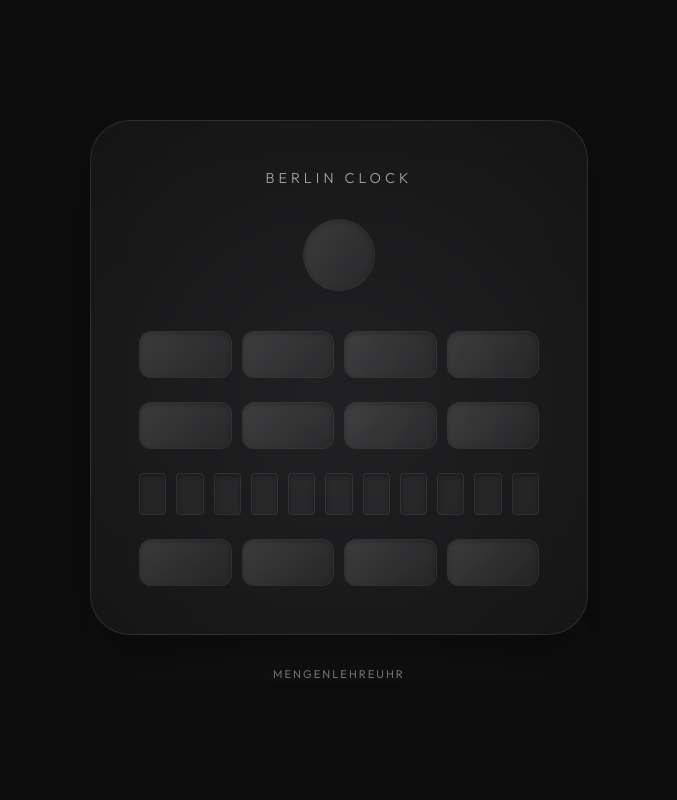
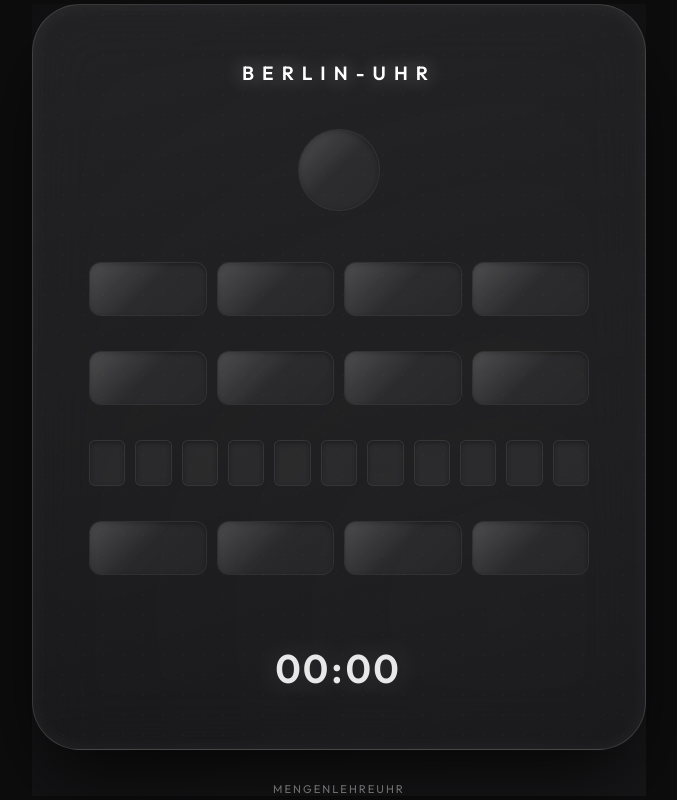
Before and after one commit to icolane/Berlin-Uhr, a Svelte app in the folder Client/: page / in a window 1280 px wide. Shown: the whole page, without its empty margins (301-978 px from the left). Built offline with nearby package versions, Linux system fonts and the light colour scheme; no server answers.

Commit message:
feat: Berlin Clock frontend mit Svelte und Go time API backend implementiert

```diff
--- a/Client/src/App.svelte
+++ b/Client/src/App.svelte
@@ -1,12 +1,19 @@
 <script>
-  import { onMount } from 'svelte';
-  import './App.css';
+  import { onMount } from "svelte";
+  import "./App.css";
 
-  let clock = { isLeapSecond: false, hoursFive: 0, hoursOne: 0, minutesFive: 0, minutesOne: 0 };
+  let clock = {
+    isLeapSecond: false,
+    hoursFive: 0,
+    hoursOne: 0,
+    minutesFive: 0,
+    minutesOne: 0,
+    seconds: 0,
+  };
 
   async function getTime() {
     try {
-      const res = await fetch('http://localhost:8080/time');
+      const res = await fetch("http://localhost:8080/time");
       if (res.ok) {
         clock = await res.json();
       }
@@ -25,37 +32,55 @@
 <main class="panel">
   <div class="clock-container">
     <header class="clock-header">
-      <h1>Berlin Clock</h1>
+      <h1>Berlin-Uhr</h1>
     </header>
-
     <div class="light round {clock.isLeapSecond ? 'yellow' : 'off'}"></div>
 
-    <!-- 5 Hours -->
     <div class="row">
       {#each Array(4) as _, i}
-        <div class="light {i < clock.hoursFive ? 'red' : 'off'}" data-value="5h"></div>
+        <div
+          class="light {i < clock.hoursFive ? 'red' : 'off'}"
+          data-value="5h"
+        ></div>
       {/each}
     </div>
 
-    <!-- 1 Hour -->
     <div class="row">
       {#each Array(4) as _, i}
-        <div class="light {i < clock.hoursOne ? 'red' : 'off'}" data-value="1h"></div>
+        <div
+          class="light {i < clock.hoursOne ? 'red' : 'off'}"
+          data-value="1h"
+        ></div>
       {/each}
     </div>
 
-    <!-- 5 Minutes -->
+    <!-- Reihe für 5 Minuten-->
     <div class="row">
       {#each Array(11) as _, i}
-        <div class="light-small {i < clock.minutesFive ? ((i+1)%3 === 0 ? 'red' : 'yellow') : 'off'}" data-value="5m"></div>
+        <div
+          class="light-small {i < clock.minutesFive
+            ? (i + 1) % 3 === 0
+              ? 'red'
+              : 'yellow'
+            : 'off'}"
+          data-value=""
+        ></div>
       {/each}
     </div>
 
-    <!-- 1 Minute -->
     <div class="row">
       {#each Array(4) as _, i}
-        <div class="light {i < clock.minutesOne ? 'yellow' : 'off'}" data-value="1m"></div>
+        <div
+          class="light {i < clock.minutesOne ? 'yellow' : 'off'}"
+          data-value=""
+        ></div>
       {/each}
+    </div>
+
+    <div class="digital-time">
+      {String(clock.hoursFive * 5 + clock.hoursOne).padStart(2, "0")}:{String(
+        clock.minutesFive * 5 + clock.minutesOne,
+      ).padStart(2, "0")}
     </div>
   </div>
 
--- a/Client/src/app.css
+++ b/Client/src/app.css
@@ -6,9 +6,10 @@
   --border-color: rgba(255, 255, 255, 0.1);
   --off-color: rgba(255, 255, 255, 0.05);
   --yellow-lit: #ffcc00;
-  --yellow-glow: rgba(255, 204, 0, 0.4);
-  --red-lit: #ff2d55;
-  --red-glow: rgba(255, 45, 85, 0.4);
+  --yellow-glow: rgba(255, 204, 0, 0.5);
+  --red-lit: #c00000;
+  --red-glow: rgba(192, 0, 0, 0.5);
+  --glass-gloss: linear-gradient(135deg, rgba(255, 255, 255, 0.2) 0%, rgba(255, 255, 255, 0) 50%, rgba(0, 0, 0, 0.1) 100%);
   --accent-font: 'Outfit', sans-serif;
 }
 
@@ -33,21 +34,44 @@ body {
   width: 100%;
   height: 100%;
   background: radial-gradient(circle at center, #1a1a1c 0%, #0d0d0e 100%);
+  background-size: 200% 200%;
+  animation: bgPulse 15s infinite alternate ease-in-out;
+}
+
+@keyframes bgPulse {
+  0% { background-position: 0% 0%; }
+  100% { background-position: 100% 100%; }
 }
 
 .clock-container {
   position: relative;
-  background: var(--panel-bg);
-  backdrop-filter: blur(20px);
-  padding: 3rem;
-  border-radius: 40px;
-  border: 1px solid var(--border-color);
-  box-shadow: 0 25px 50px -12px rgba(0, 0, 0, 0.5);
+  background: linear-gradient(165deg, rgba(255, 255, 255, 0.08) 0%, rgba(255, 255, 255, 0.01) 100%);
+  backdrop-filter: blur(30px) saturate(180%);
+  padding: 3.5rem;
+  border-radius: 48px;
+  border: 1px solid rgba(255, 255, 255, 0.15);
+  box-shadow:
+    0 40px 80px -15px rgba(0, 0, 0, 0.8),
+    inset 0 0 20px rgba(255, 255, 255, 0.05);
   display: flex;
   flex-direction: column;
-  gap: 1.5rem;
-  width: 400px;
-  max-width: 90vw;
+  gap: 2.2rem;
+  width: 500px;
+  max-width: 95vw;
+  overflow: hidden;
+}
+
+.clock-container::before {
+  content: '';
+  position: absolute;
+  top: 0;
+  left: 0;
+  right: 0;
+  bottom: 0;
+  background-image: radial-gradient(rgba(255, 255, 255, 0.05) 1px, transparent 1px);
+  background-size: 20px 20px;
+  opacity: 0.3;
+  pointer-events: none;
 }
 
 .clock-header {
@@ -56,12 +80,14 @@ body {
 }
 
 .clock-header h1 {
-  font-weight: 300;
-  letter-spacing: 4px;
+  font-weight: 800;
+  letter-spacing: 8px;
   text-transform: uppercase;
-  font-size: 0.9rem;
-  opacity: 0.6;
+  font-size: 1.2rem;
+  opacity: 1;
   margin: 0;
+  color: #ffffff;
+  text-shadow: 0 0 20px rgba(255, 255, 255, 0.4);
 }
 
 .row {
@@ -73,14 +99,15 @@ body {
 
 /* Individual light styles */
 .light {
-  height: 45px;
+  height: 52px;
   flex: 1;
   border-radius: 12px;
   background: var(--off-color);
-  border: 1px solid rgba(255, 255, 255, 0.05);
-  transition: all 0.4s cubic-bezier(0.23, 1, 0.32, 1);
+  border: 1px solid rgba(255, 255, 255, 0.03);
+  transition: all 0.5s cubic-bezier(0.16, 1, 0.3, 1);
   position: relative;
   overflow: hidden;
+  box-shadow: inset 0 2px 10px rgba(0,0,0,0.4);
 }
 
 .light::after {
@@ -90,14 +117,15 @@ body {
   left: 0;
   right: 0;
   bottom: 0;
-  background: linear-gradient(135deg, rgba(255,255,255,0.1) 0%, rgba(255,255,255,0) 100%);
+  background: var(--glass-gloss);
   pointer-events: none;
+  opacity: 0.8;
 }
 
 /* Round Leap Second Light */
 .light.round {
-  height: 70px;
-  width: 70px;
+  height: 80px;
+  width: 80px;
   flex: none;
   border-radius: 50%;
   margin: 0 auto 1rem auto;
@@ -105,9 +133,9 @@ body {
 
 /* Smaller Minute Lights */
 .light-small {
-  height: 40px;
+  height: 44px;
   flex: 1;
-  border-radius: 4px;
+  border-radius: 6px;
   background: var(--off-color);
   border: 1px solid rgba(255, 255, 255, 0.05);
   transition: all 0.3s ease;
@@ -117,23 +145,43 @@ body {
 /* States */
 .yellow {
   background: var(--yellow-lit);
-  box-shadow: 0 0 20px var(--yellow-glow), inset 0 0 10px rgba(255,255,255,0.5);
-  border-color: rgba(255,255,255,0.2);
+  box-shadow:
+    0 0 25px var(--yellow-glow),
+    inset 0 0 15px rgba(255, 255, 255, 0.6),
+    0 0 2px rgba(255, 255, 255, 0.8);
+  border-color: rgba(255, 255, 255, 0.4);
 }
 
 .red {
   background: var(--red-lit);
-  box-shadow: 0 0 20px var(--red-glow), inset 0 0 10px rgba(255,255,255,0.5);
-  border-color: rgba(255,255,255,0.2);
+  box-shadow:
+    0 0 25px var(--red-glow),
+    inset 0 0 15px rgba(255, 255, 255, 0.4),
+    0 0 2px rgba(255, 255, 255, 0.6);
+  border-color: rgba(255, 255, 255, 0.3);
 }
 
 .off {
   background: var(--off-color);
-  box-shadow: inset 0 2px 4px rgba(0,0,0,0.3);
+  box-shadow: inset 0 2px 4px rgba(0, 0, 0, 0.3);
+}
+
+.digital-time {
+  margin-top: 2rem;
+  text-align: center;
+  font-family: 'Outfit', sans-serif;
+  font-weight: 600;
+  font-size: 2.5rem;
+  letter-spacing: 4px;
+  color: #ffffff;
+  opacity: 0.9;
+  text-shadow: 0 0 30px rgba(255, 255, 255, 0.2);
+  font-variant-numeric: tabular-nums;
 }
 
 /* Value labels - Only show when lit or very subtly when off */
-.light::before, .light-small::before {
+.light::before,
+.light-small::before {
   content: attr(data-value);
   position: absolute;
   top: 50%;
@@ -146,20 +194,33 @@ body {
   pointer-events: none;
 }
 
-.light:hover::before, .light-small:hover::before {
+.light:hover::before,
+.light-small:hover::before {
   opacity: 0.3;
 }
 
-.light:not(.off)::before, .light-small:not(.off)::before {
+.light:not(.off)::before,
+.light-small:not(.off)::before {
   opacity: 0.6;
-  color: rgba(0,0,0,0.4);
+  color: rgba(0, 0, 0, 0.4);
 }
 
 /* Animations */
 @keyframes pulse {
-  0% { transform: scale(1); opacity: 1; }
-  50% { transform: scale(1.05); opacity: 0.8; }
-  100% { transform: scale(1); opacity: 1; }
+  0% {
+    transform: scale(1);
+    opacity: 1;
+  }
+
+  50% {
+    transform: scale(1.05);
+    opacity: 0.8;
+  }
+
+  100% {
+    transform: scale(1);
+    opacity: 1;
+  }
 }
 
 .round.yellow {
```
Also changed, not shown: 1 other file (tests, documents, lock files or other folders).
